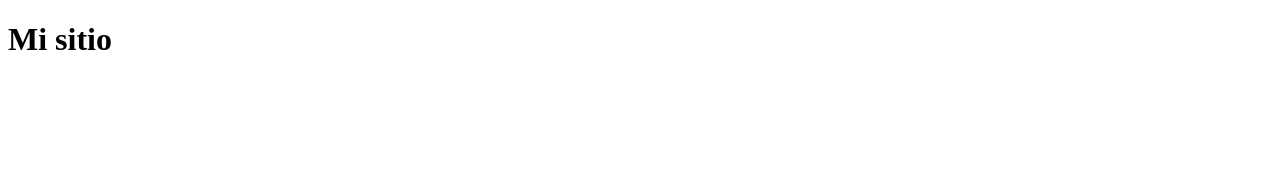
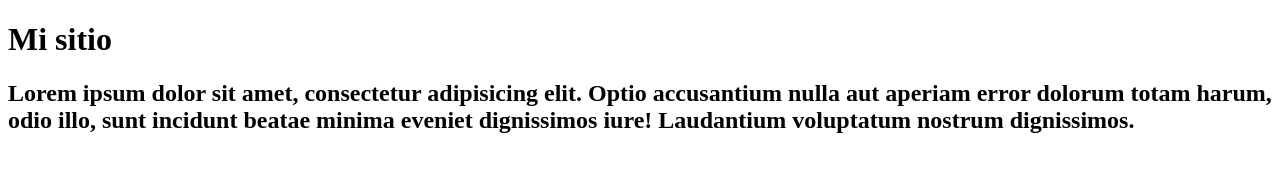
Before and after one commit to juanmacozzuol/prueba, a plain HTML site: page index.html in a window 1280 px wide. Drawn offline with Linux system fonts and the light colour scheme.

Commit message:
Commit Rama

```diff
--- a/index.html
+++ b/index.html
@@ -8,5 +8,7 @@
 </head>
 <body>
     <h1>Mi sitio</h1>
+
+    <h2>Lorem ipsum dolor sit amet, consectetur adipisicing elit. Optio accusantium nulla aut aperiam error dolorum totam harum, odio illo, sunt incidunt beatae minima eveniet dignissimos iure! Laudantium voluptatum nostrum dignissimos.</h2>
 </body>
 </html>
```
